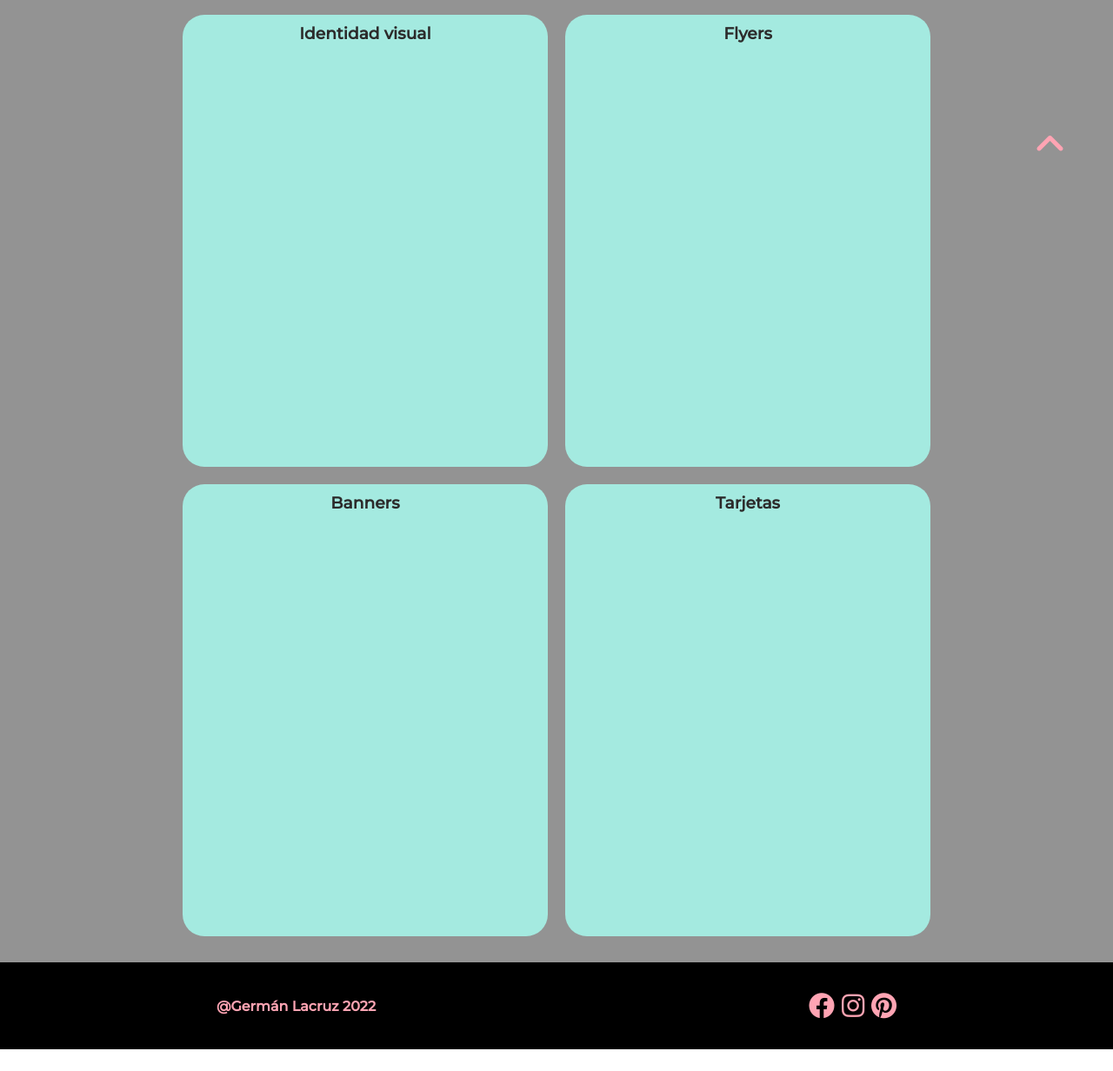
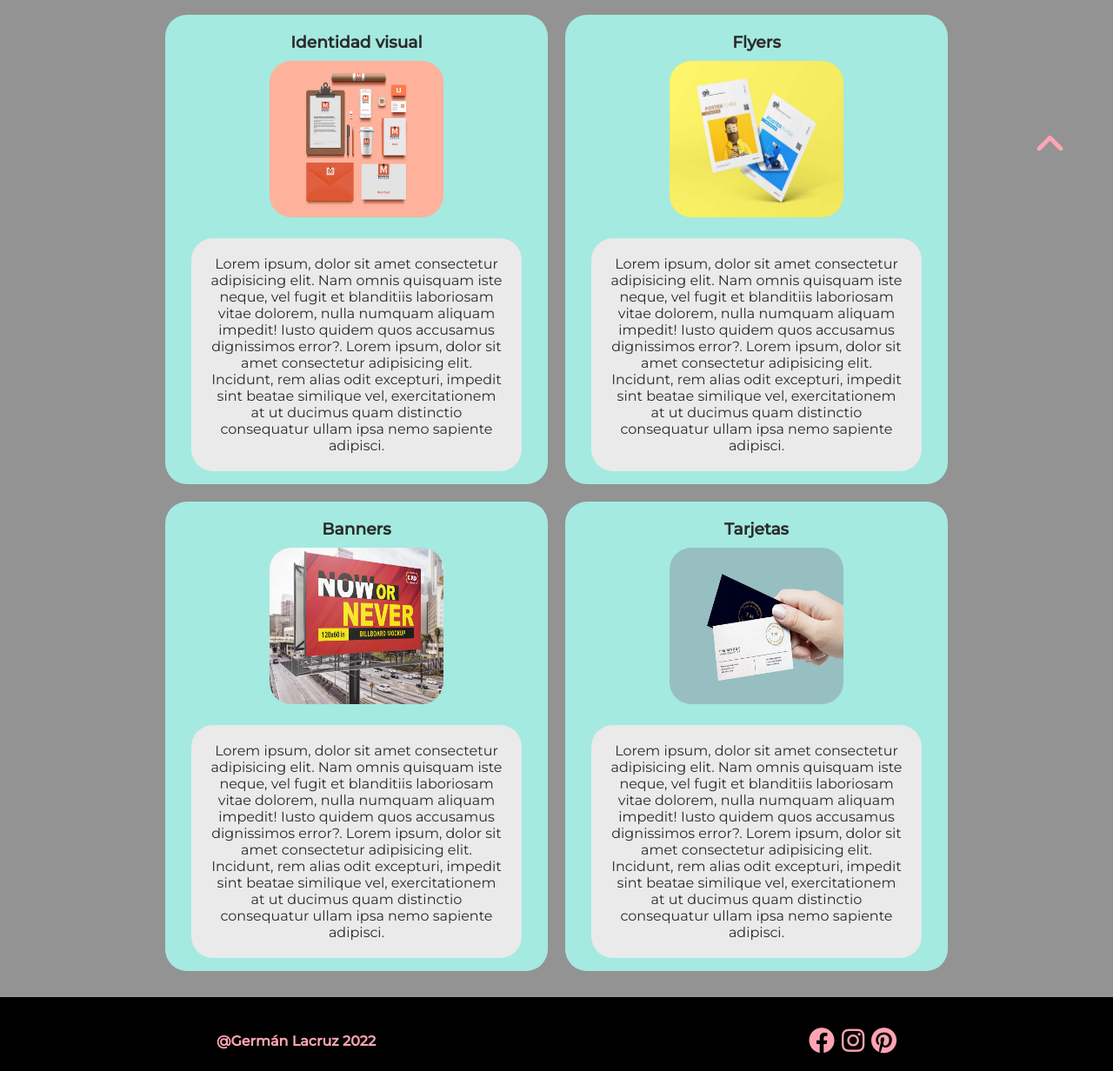
Before and after one commit to gelbass/FCDesing, a plain HTML site: page pages/servicios.html in a window 1280 px wide. Shown: the part 568-1800 px from the top of the page at 87% size. Before the commit the page ends 1775 px from the top, so only its background shows below. Drawn offline with Linux system fonts and the light colour scheme.

Commit message:
Se realizan correcciones en la pagina Servicios

```diff
--- a/css/styles.css
+++ b/css/styles.css
@@ -233,10 +233,9 @@ hr {
     display: inline-flex;
     min-width: 200px;
     height: 300px;
-    background-color: #a4eae0;
     border-radius: 25px;
     color: #2c2b2b;
-    padding: 10px;
+    padding: 20px;
     margin: 10px;
     text-align: center;
     flex-direction: column;
@@ -259,7 +258,8 @@ hr {
     width: 170px;
     height: 70px;
     padding: 20px;
-    margin: 5px;
+    margin-top: 10px;
+    margin-bottom: 10px;
     border-radius: 25px;
 }
 .contenedor__tarjetas li {
@@ -380,6 +380,19 @@ hr {
 .imagenes__servicios:hover {
     transition: transform 0.8s;
     transform: scale(1.5, 1.5);
+}
+.imagenes__clientes img{
+    border-radius: 100%;
+    width: 100px;
+    margin-top: 10px;
+    margin-bottom: 10px;
+}
+.imagenes__clientes--lg img{
+    border-radius: 25px;
+    width: 200px;
+    height: 180px;
+    margin-top: 10px;
+    margin-bottom: 10px;
 }
 
 .link {
@@ -510,7 +523,6 @@ hr {
             "grupo2"
             "grupo3";
     }
-
     .imagenes__nosotros {
         width: 300px;
     }
--- a/pages/servicios.html
+++ b/pages/servicios.html
@@ -41,17 +41,41 @@
             <div class="contenedor contenedor__color3">
                 <h2 class="contenedor__titulo--Center">Servicios</h2>
                 <div class="contenedor__cajas">
-                    <div class="contenedor__tarjetas contenedor__tarjetas--lg">
+                    <div class="contenedor__tarjetas contenedor__tarjetas--lg contenedor__color1">
                         <h3>Identidad visual</h3>
+                        <div class="imagenes__clientes--lg">
+                            <img src="../img/identidadVisual.jpg" alt="Identidad visual">
+                        </div>
+                        <div class="contenedor__tarjetas contenedor__color2">
+                            <p>Lorem ipsum, dolor sit amet consectetur adipisicing elit. Nam omnis quisquam iste neque, vel fugit et blanditiis laboriosam vitae dolorem, nulla numquam aliquam impedit! Iusto quidem quos accusamus dignissimos error?. Lorem ipsum, dolor sit amet consectetur adipisicing elit. Incidunt, rem alias odit excepturi, impedit sint beatae similique vel, exercitationem at ut ducimus quam distinctio consequatur ullam ipsa nemo sapiente adipisci.</p>
+                        </div>
                     </div>
-                    <div class="contenedor__tarjetas contenedor__tarjetas--lg">
+                    <div class="contenedor__tarjetas contenedor__tarjetas--lg contenedor__color1">
                         <h3>Flyers </h3>
+                        <div class="imagenes__clientes--lg">
+                            <img src="../img/flyer.jpg" alt="Flyers">
+                        </div>
+                        <div class="contenedor__tarjetas contenedor__color2">
+                            <p>Lorem ipsum, dolor sit amet consectetur adipisicing elit. Nam omnis quisquam iste neque, vel fugit et blanditiis laboriosam vitae dolorem, nulla numquam aliquam impedit! Iusto quidem quos accusamus dignissimos error?. Lorem ipsum, dolor sit amet consectetur adipisicing elit. Incidunt, rem alias odit excepturi, impedit sint beatae similique vel, exercitationem at ut ducimus quam distinctio consequatur ullam ipsa nemo sapiente adipisci.</p>
+                        </div>
                     </div>
-                    <div class="contenedor__tarjetas contenedor__tarjetas--lg">
+                    <div class="contenedor__tarjetas contenedor__tarjetas--lg contenedor__color1">
                         <h3>Banners</h3>
+                        <div class="imagenes__clientes--lg">
+                            <img src="../img/banner.jpg" alt="Banners">
+                        </div>
+                        <div class="contenedor__tarjetas contenedor__color2">
+                            <p>Lorem ipsum, dolor sit amet consectetur adipisicing elit. Nam omnis quisquam iste neque, vel fugit et blanditiis laboriosam vitae dolorem, nulla numquam aliquam impedit! Iusto quidem quos accusamus dignissimos error?. Lorem ipsum, dolor sit amet consectetur adipisicing elit. Incidunt, rem alias odit excepturi, impedit sint beatae similique vel, exercitationem at ut ducimus quam distinctio consequatur ullam ipsa nemo sapiente adipisci.</p>
+                        </div>
                     </div>
-                    <div class="contenedor__tarjetas contenedor__tarjetas--lg">
+                    <div class="contenedor__tarjetas contenedor__tarjetas--lg contenedor__color1">
                         <h3>Tarjetas</h3>
+                        <div class="imagenes__clientes--lg">
+                            <img src="../img/tarjetas.jpg" alt="Tarjetas">
+                        </div>
+                        <div class="contenedor__tarjetas contenedor__color2">
+                            <p>Lorem ipsum, dolor sit amet consectetur adipisicing elit. Nam omnis quisquam iste neque, vel fugit et blanditiis laboriosam vitae dolorem, nulla numquam aliquam impedit! Iusto quidem quos accusamus dignissimos error?. Lorem ipsum, dolor sit amet consectetur adipisicing elit. Incidunt, rem alias odit excepturi, impedit sint beatae similique vel, exercitationem at ut ducimus quam distinctio consequatur ullam ipsa nemo sapiente adipisci.</p>
+                        </div>
                     </div>
                 </div>
             </div>
@@ -64,9 +88,9 @@
                 <strong>@Germán Lacruz 2022</strong>
             </div>
             <div class="pie__contenedor">
-                <i class="fa-brands fa-facebook"></i>
-                <i class="fa-brands fa-instagram"></i>
-                <i class="fa-brands fa-pinterest"></i>
+                <a href="https://www.facebook.com/FaniCreative/"><i class="fa-brands fa-facebook link"></i></a>
+                <a href="https://www.instagram.com/impulso.dg/"><i class="fa-brands fa-instagram link"></i></a>
+                <a href="https://www.pinteres.com/"><i class="fa-brands fa-pinterest link"></i></a>
             </div>
         </footer>
         <!-- FIN FOOTER -->
```
Also changed, not shown: index.html (+21 -8 lines), pages/nosotros.html (+3 -3 lines), pages/proyectos.html (+3 -3 lines), img/banner.jpg (added), img/flyer.jpg (added), img/identidadVisual.jpg (added), img/tarjetas.jpg (added).
